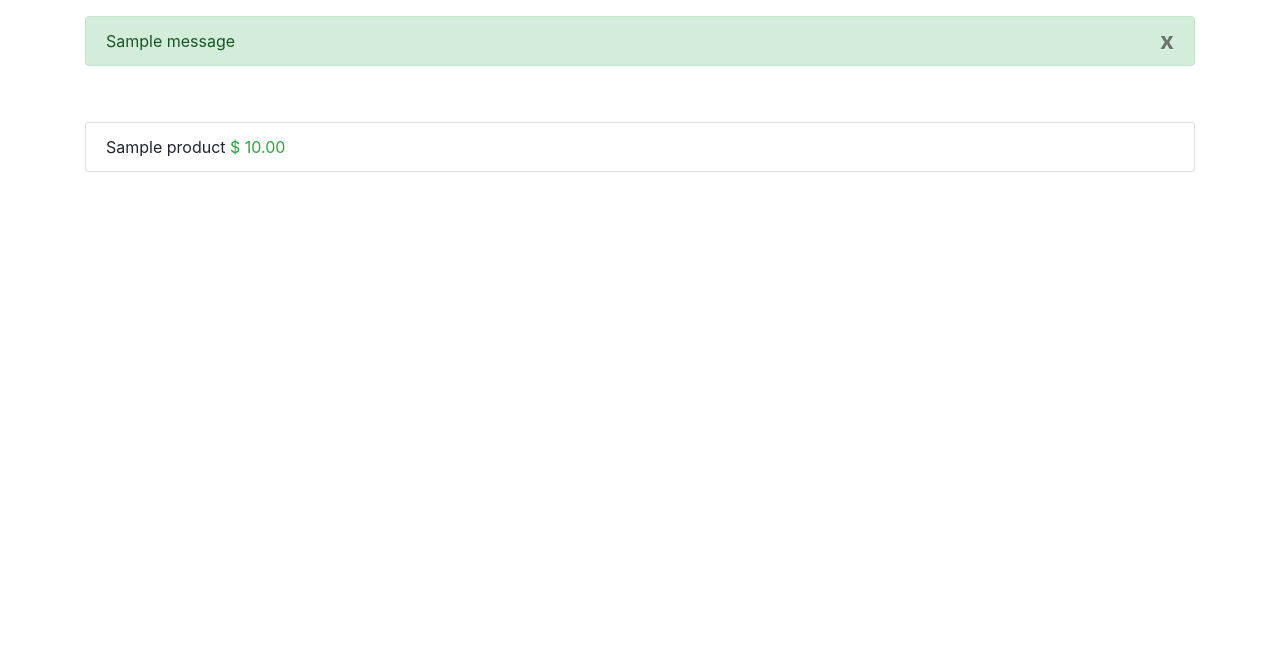
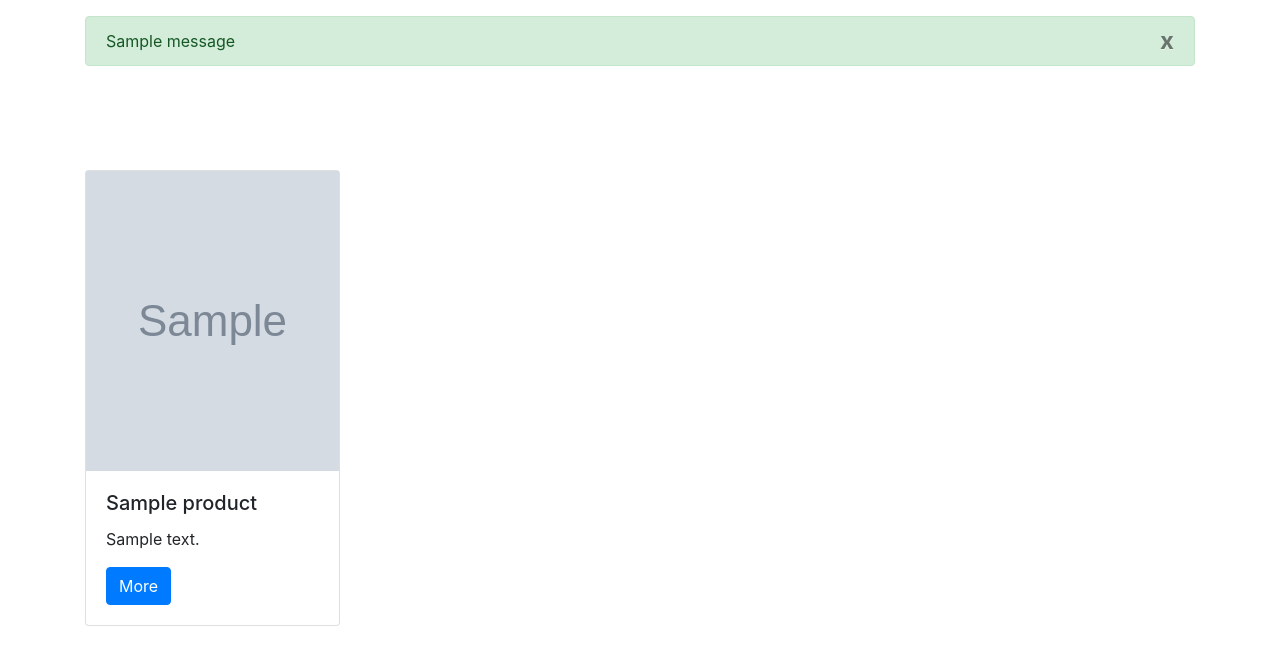
Before and after one commit to geovanniberdugo/estore, a Django app: template templates/index.html in a window 1280 px wide. Shown: the part 56-721 px from the top of the page. Run offline with Django 3.2, Linux system fonts and the light colour scheme; tables that the repository leaves empty hold one stand-in row (values such as "Sample post"); the template is opened without the code that fills it: values that come from a table or form of the project are taken from there, most other values are stand-ins (such as "Sample title", 1, 10 or a date in 2020); grey boxes marked "Sample" are stand-in pictures; one stand-in notice (Sample message) is shown; some libraries are stand-ins or nearby versions.

Commit message:
Adding style index.html

```diff
--- a/templates/index.html
+++ b/templates/index.html
@@ -4,18 +4,29 @@
 {% block content %}
 
     <div class="col">
-        <h1>{{ message }}</h1>
-        <ul class="list-group">
+        <h4 class="text-center">{{ message }}</h4>
+
+        <div class="row">
+
             {% for product in product_list %}
-                <li class="list-group-item">{{ product.title }}
-                    <span>
-                        <span class="text-success">$ {{ product.price }}</span>
-                    </span>
-                </li>
+            <div class="col-3 mt-5">
+                <!--Product-->
+                <div class="card h-100">
+                    {%if product.image %}
+                        <img src="{{ product.image.url }}" alt="Product Image" height="300">
+                    {% endif %}
+                    <div class="card-body">
+                        <h5 class="card-title">{{ product.title }}</h5>
+                        <p class="card-text">{{ product.description }}</p>
+                        <a href="#" class="btn btn-primary">More</a>
+                    </div>
+                </div>
+
+            </div>
             {% endfor %}
 
+        </div>
 
-        </ul>
     </div>
 
 {% endblock %}
```
Also changed, not shown: 1 other file.
